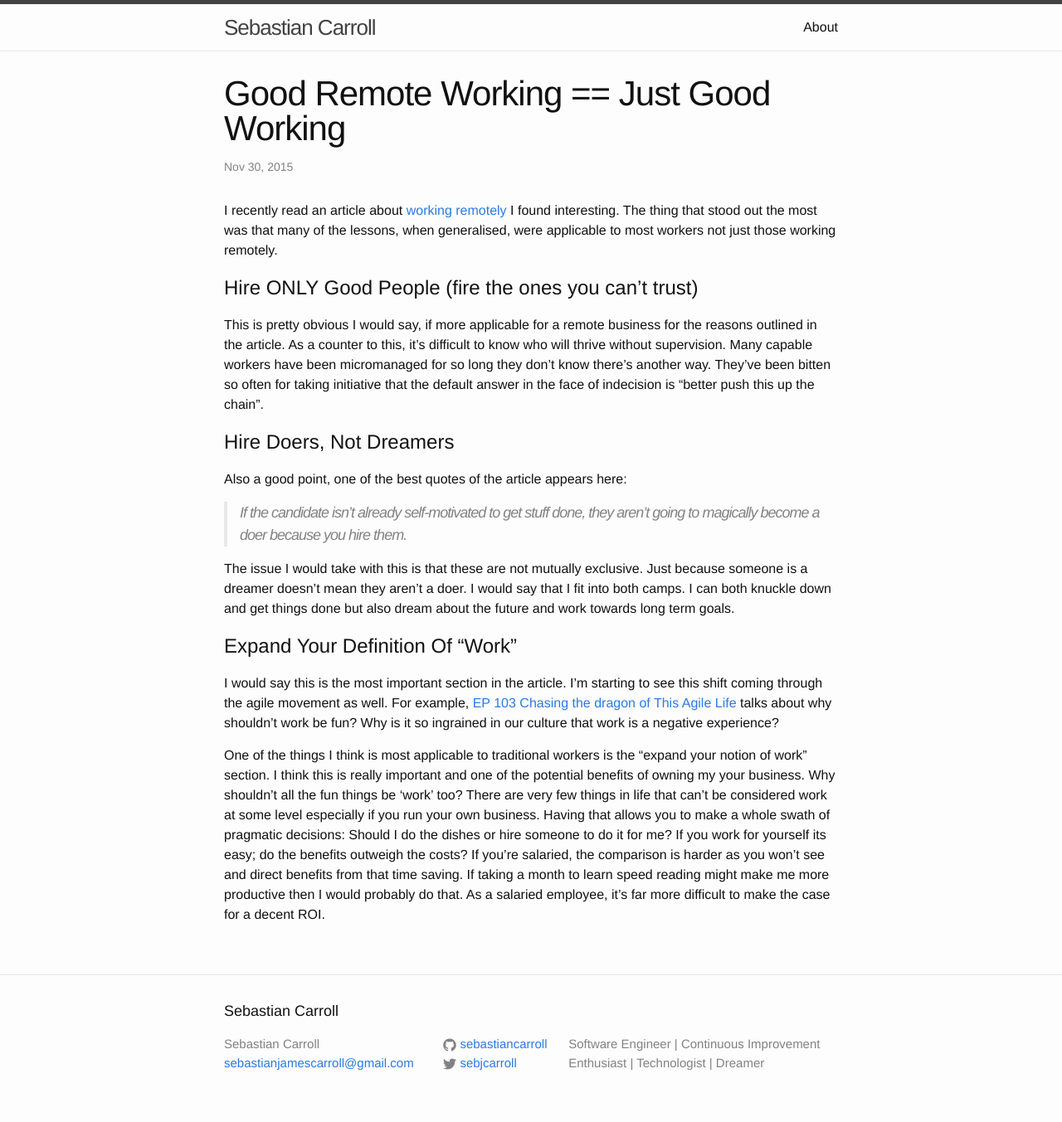
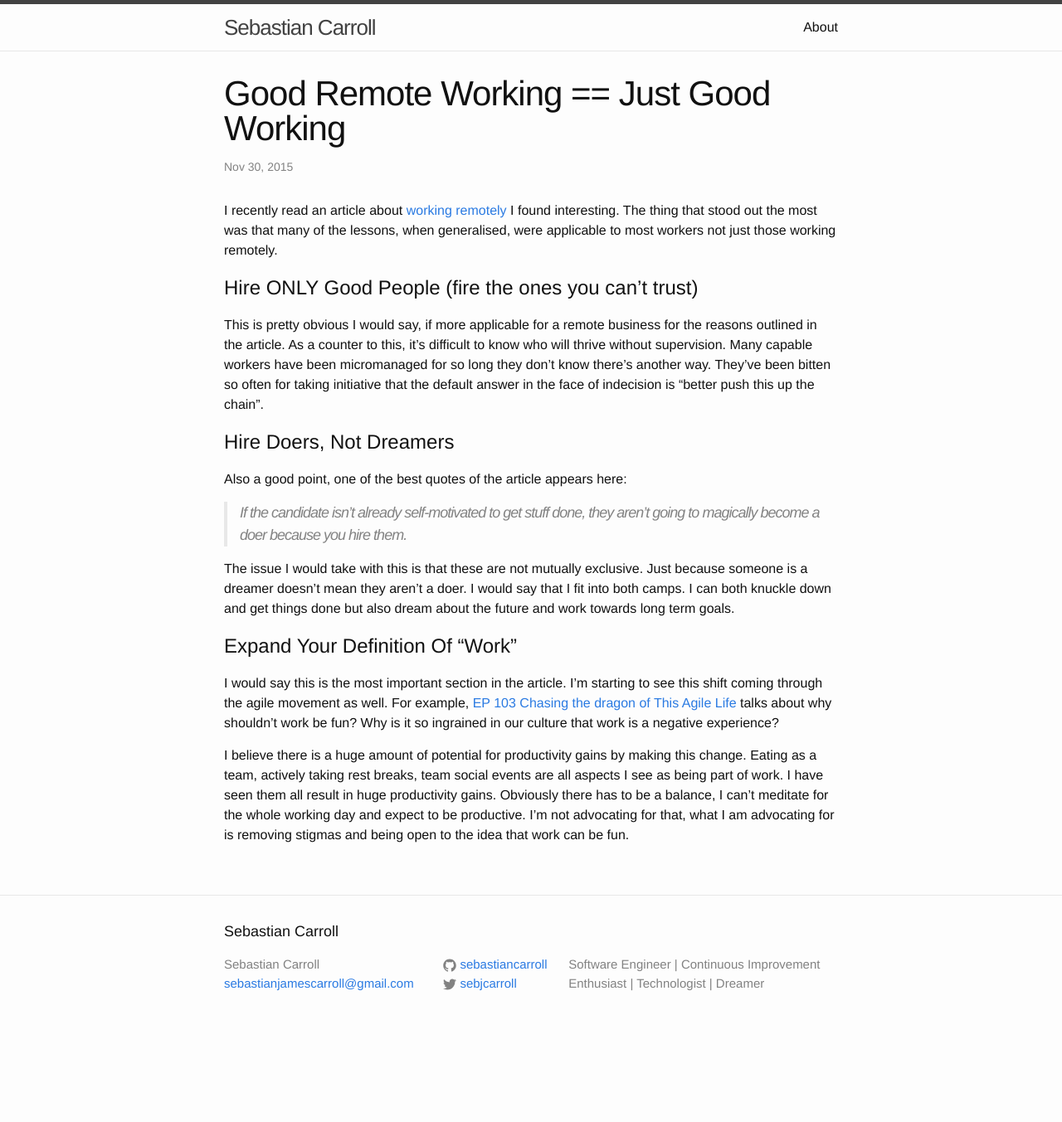
Before and after one commit to SebastianCarroll/sebastiancarroll.github.io, a Jekyll site: the page built from _posts/2015-11-30-Good-Remote-Working-==-Just-Good-Working.markdown, in a window 1280 px wide. Shown: the whole page at 83% size. Built offline with Jekyll 4.4.1, drawn with Linux system fonts in a browser that asks for light colours; after the commit the page ends 1257 px from its top, so only the background shows below that.

Commit message:
Published new version of _posts/2015-11-30-Good-Remote-Working-==-Just-Good-Working.markdown

```diff
--- a/_posts/2015-11-30-Good-Remote-Working-==-Just-Good-Working.markdown
+++ b/_posts/2015-11-30-Good-Remote-Working-==-Just-Good-Working.markdown
@@ -20,11 +20,7 @@ The issue I would take with this is that these are not mutually exclusive. Just
 # Expand Your Definition Of “Work” #
 I would say this is the most important section in the article. I'm starting to see this shift coming through the agile movement as well. For example, [EP 103 Chasing the dragon of This Agile Life][tal_ep103] talks about why shouldn't work be fun? Why is it so ingrained in our culture that work is a negative experience?
 
-One of the things I think is most applicable to traditional workers is the "expand your notion of work” section.
-I think this is really important and one of the potential benefits of owning my your business. Why shouldn’t all the fun things be 'work' too? There are very few things in life that can’t be considered work at some level especially if you run your own business. Having that allows you to make a whole swath of pragmatic decisions:
-Should I do the dishes or hire someone to do it for me? If you work for yourself its easy; do the benefits outweigh the costs? If you're salaried, the comparison is harder as you won’t see and direct benefits from that time saving.
-If taking a month to learn speed reading might make me more productive then I would probably do that. As a salaried employee, it's far more difficult to make the case for a decent ROI.
-
+I believe there is a huge amount of potential for productivity gains by making this change. Eating as a team, actively taking rest breaks, team social events are all aspects I see as being part of work. I have seen them all result in huge productivity gains. Obviously there has to be a balance, I can't meditate for the whole working day and expect to be productive. I'm not advocating for that, what I am advocating for is removing stigmas and being open to the idea that work can be fun.
 
 [article_link]: http://observer.com/2014/02/phoning-it-in-3-years-of-lessons-from-running-a-remote-business/
 [tal_ep103]: http://www.thisagilelife.com/103/
```
